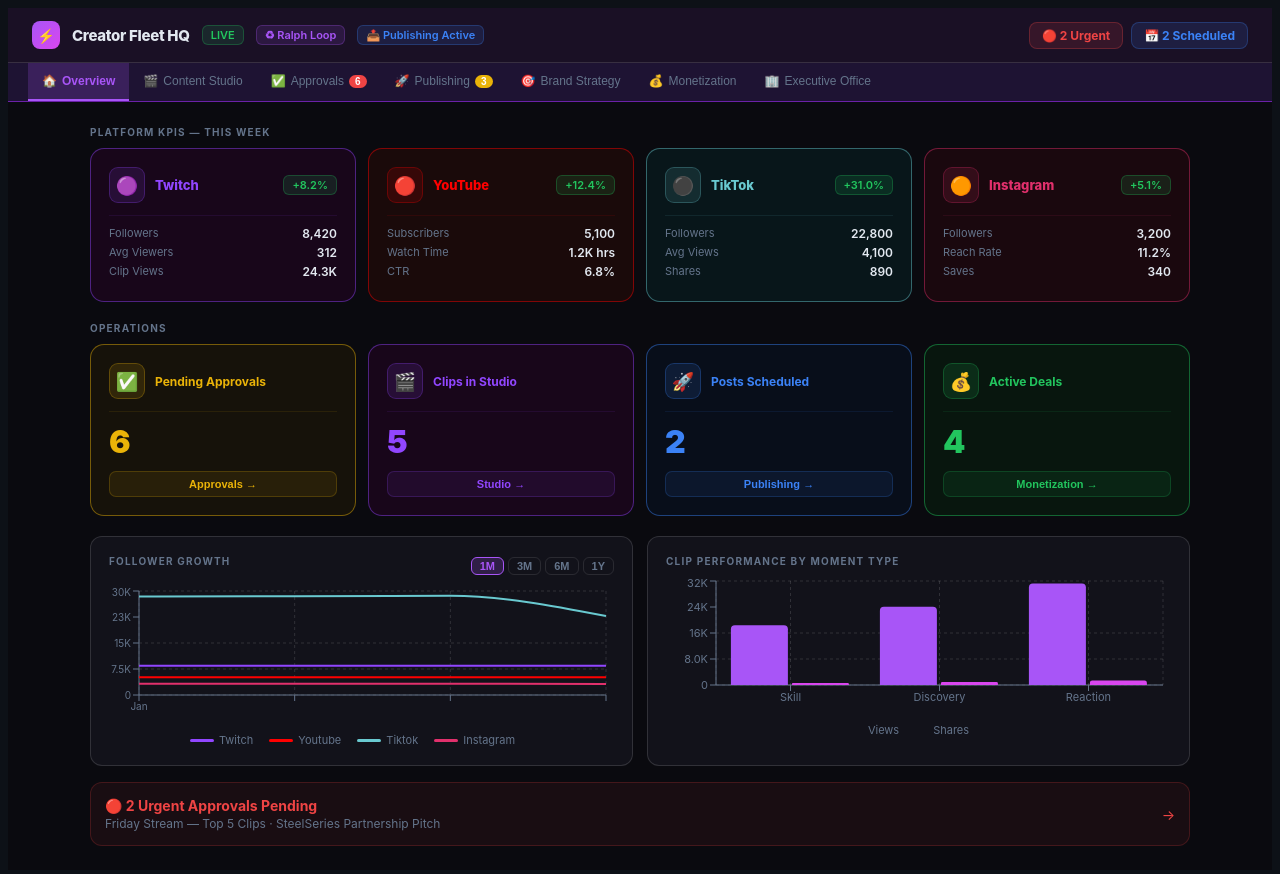
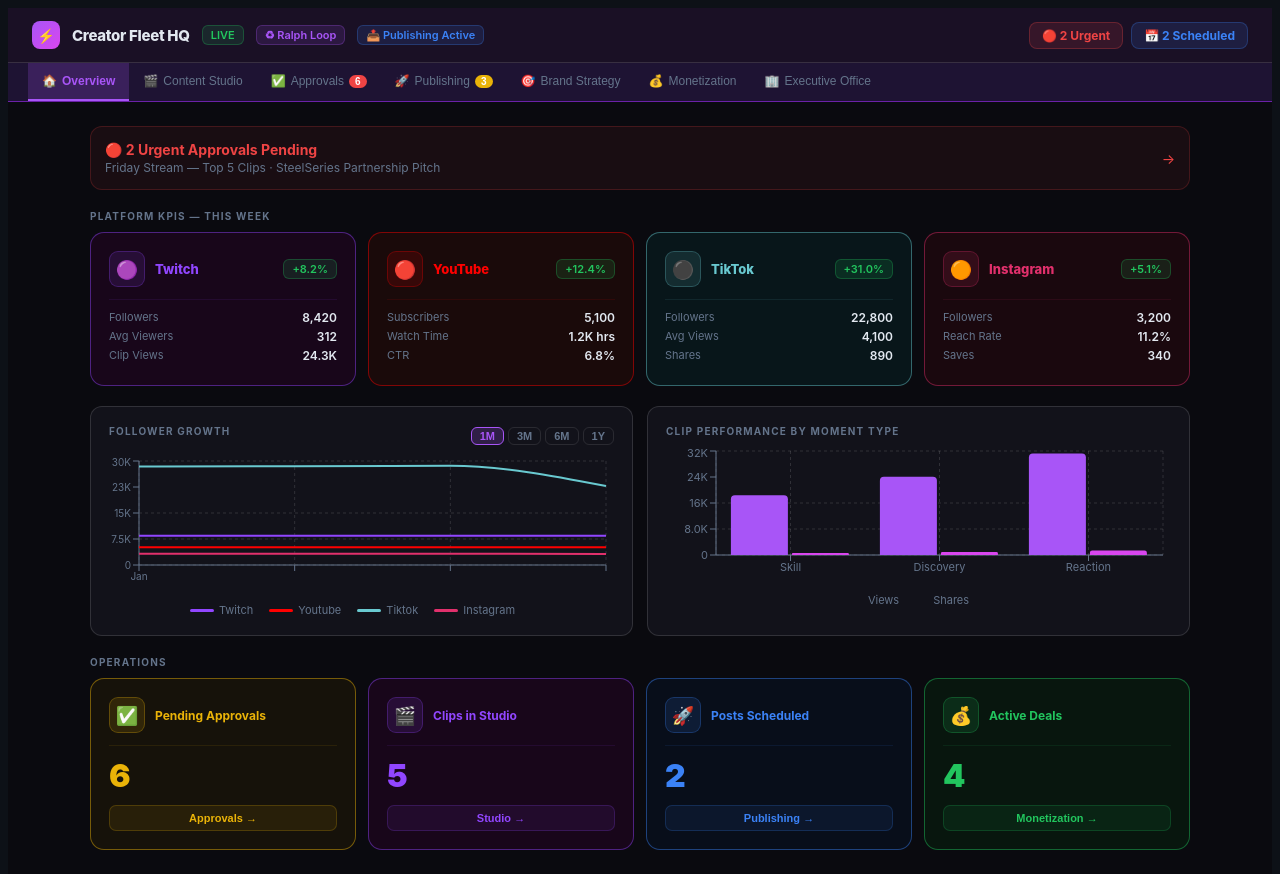
Before and after one commit to Moddaveel/creator-fleet-hq, a React (Vite) app: page / in a window 1280 px wide. Built offline with nearby package versions, Linux system fonts and the light colour scheme.

Commit message:
feat: restructure overview layout — alerts, KPIs, charts, operations

```diff
--- a/src/pages/Overview.jsx
+++ b/src/pages/Overview.jsx
@@ -5,7 +5,6 @@
 import Card from "../components/Card";
 import Sect from "../components/Sect";
 
-// --- 52 weeks of growth data (1 year) ---
 const allGrowthData = [
   {label:"Jan W1", twitch:6100,youtube:3800,tiktok:9200,instagram:2700},
   {label:"Jan W2", twitch:6250,youtube:3900,tiktok:9800,instagram:2730},
@@ -90,41 +89,39 @@
 
 const fmtK = v => v >= 1000 ? (v/1000).toFixed(v>=10000?0:1)+"K" : v;
 
-function CustomLegend({ payload }) {
-  return (
-    <div style={{ display:"flex", gap:16, justifyContent:"center", paddingTop:8 }}>
-      {payload.map(e => (
-        <div key={e.dataKey} style={{ display:"flex", alignItems:"center", gap:5 }}>
-          <div style={{ width:24, height:3, background:e.color, borderRadius:2 }} />
-          <span style={{ fontSize:11, color:C.muted, textTransform:"capitalize" }}>{e.dataKey}</span>
-        </div>
-      ))}
-    </div>
-  );
-}
-
 export default function Overview({ approvals, clips, publishQueue, navigateTo }) {
   const scheduled = publishQueue.reduce((a,i)=>a+i.platforms.filter(p=>p.status==="scheduled").length,0);
   const statVals = [approvals.length, clips.length, scheduled, 4];
   const [zoom, setZoom] = useState("1M");
+  const urgentApprovals = approvals.filter(a => a.priority === "urgent");
 
   const growthData = useMemo(() => {
     const weeks = ZOOM_OPTIONS.find(o => o.label === zoom)?.weeks ?? 4;
     return allGrowthData.slice(-weeks);
   }, [zoom]);
 
-  // Only show month label at first week of each month
   const tickFormatter = (val, idx) => {
     if (idx === 0) return val.split(" ")[0];
     const prev = growthData[idx - 1];
     if (!prev) return "";
-    const curMonth = val.split(" ")[0];
-    const prevMonth = prev.label.split(" ")[0];
-    return curMonth !== prevMonth ? curMonth : "";
+    return val.split(" ")[0] !== prev.label.split(" ")[0] ? val.split(" ")[0] : "";
   };
 
   return (
     <div style={{ padding:24, maxWidth:1100, margin:"0 auto" }}>
+
+      {/* 1 — ALERTS */}
+      {urgentApprovals.length > 0 && (
+        <div onClick={() => navigateTo("approvals")} style={{ marginBottom:20, background:C.red+"11", border:"1px solid "+C.red+"33", borderRadius:12, padding:14, cursor:"pointer", display:"flex", justifyContent:"space-between", alignItems:"center" }}>
+          <div>
+            <div style={{ fontWeight:700, color:C.red, marginBottom:2 }}>{"🔴 "+urgentApprovals.length+" Urgent Approvals Pending"}</div>
+            <div style={{ fontSize:12, color:C.muted }}>{urgentApprovals.map(a=>a.title).join(" · ")}</div>
+          </div>
+          <span style={{ color:C.red }}>→</span>
+        </div>
+      )}
+
+      {/* 2 — PLATFORM KPIs */}
       <Sect>Platform KPIs — This Week</Sect>
       <div style={{ display:"flex", gap:12, marginBottom:20, flexWrap:"wrap" }}>
         {platforms.map(p => (
@@ -145,22 +142,8 @@
         ))}
       </div>
 
-      <Sect>Operations</Sect>
-      <div style={{ display:"grid", gridTemplateColumns:"repeat(4,1fr)", gap:12, marginBottom:20 }}>
-        {statCards.map((s, i) => (
-          <div key={s.nav} style={{ background:s.bg, border:"1px solid "+s.border, borderRadius:14, padding:18 }}>
-            <div style={{ display:"flex", alignItems:"center", gap:10, marginBottom:12 }}>
-              <div style={{ width:34, height:34, background:s.accent+"20", border:"1px solid "+s.accent+"44", borderRadius:9, display:"flex", alignItems:"center", justifyContent:"center", fontSize:18 }}>{s.icon}</div>
-              <div style={{ fontSize:12, fontWeight:700, color:s.accent }}>{s.label}</div>
-            </div>
-            <div style={{ borderTop:"1px solid "+s.accent+"18", marginBottom:10 }} />
-            <div style={{ fontSize:32, fontWeight:900, color:s.accent, marginBottom:10 }}>{statVals[i]}</div>
-            <button onClick={() => navigateTo(s.nav)} style={{ width:"100%", background:s.accent+"15", border:"1px solid "+s.accent+"33", borderRadius:7, padding:"6px 0", color:s.accent, fontSize:11, fontWeight:700, cursor:"pointer" }}>{s.btn} →</button>
-          </div>
-        ))}
-      </div>
-
-      <div style={{ display:"grid", gridTemplateColumns:"1fr 1fr", gap:14, marginBottom:16 }}>
+      {/* 3 — CHARTS */}
+      <div style={{ display:"grid", gridTemplateColumns:"1fr 1fr", gap:14, marginBottom:20 }}>
         <Card>
           <div style={{ display:"flex", alignItems:"center", justifyContent:"space-between", marginBottom:10 }}>
             <Sect>Follower Growth</Sect>
@@ -178,7 +161,16 @@
               <XAxis dataKey="label" stroke={C.muted} fontSize={10} tick={{fill:C.muted,fontSize:10}} tickFormatter={tickFormatter} interval={0} />
               <YAxis stroke={C.muted} fontSize={10} tick={{fill:C.muted,fontSize:10}} width={40} tickFormatter={fmtK} />
               <Tooltip contentStyle={{background:C.card,border:"1px solid rgba(255,255,255,0.13)",borderRadius:8,fontSize:12}} labelStyle={{color:C.text}} formatter={(v,n)=>[v.toLocaleString(), n.charAt(0).toUpperCase()+n.slice(1)]} />
-              <Legend content={<CustomLegend />} />
+              <Legend content={({ payload }) => (
+                <div style={{ display:"flex", gap:16, justifyContent:"center", paddingTop:8 }}>
+                  {payload.map(e => (
+                    <div key={e.dataKey} style={{ display:"flex", alignItems:"center", gap:5 }}>
+                      <div style={{ width:24, height:3, background:e.color, borderRadius:2 }} />
+                      <span style={{ fontSize:11, color:C.muted, textTransform:"capitalize" }}>{e.dataKey}</span>
+                    </div>
+                  ))}
+                </div>
+              )} />
               <Line type="monotone" dataKey="twitch"    stroke="#9146FF" strokeWidth={2} dot={false} />
               <Line type="monotone" dataKey="youtube"   stroke="#FF0000" strokeWidth={2} dot={false} />
               <Line type="monotone" dataKey="tiktok"    stroke="#69c9d0" strokeWidth={2} dot={false} />
@@ -212,15 +204,22 @@
         </Card>
       </div>
 
-      {approvals.filter(a=>a.priority==="urgent").length > 0 && (
-        <div onClick={() => navigateTo("approvals")} style={{ marginTop:16, background:C.red+"11", border:"1px solid "+C.red+"33", borderRadius:12, padding:14, cursor:"pointer", display:"flex", justifyContent:"space-between", alignItems:"center" }}>
-          <div>
-            <div style={{ fontWeight:700, color:C.red, marginBottom:2 }}>{"🔴 "+approvals.filter(a=>a.priority==="urgent").length+" Urgent Approvals Pending"}</div>
-            <div style={{ fontSize:12, color:C.muted }}>{approvals.filter(a=>a.priority==="urgent").map(a=>a.title).join(" · ")}</div>
+      {/* 4 — OPERATIONS */}
+      <Sect>Operations</Sect>
+      <div style={{ display:"grid", gridTemplateColumns:"repeat(4,1fr)", gap:12 }}>
+        {statCards.map((s, i) => (
+          <div key={s.nav} style={{ background:s.bg, border:"1px solid "+s.border, borderRadius:14, padding:18 }}>
+            <div style={{ display:"flex", alignItems:"center", gap:10, marginBottom:12 }}>
+              <div style={{ width:34, height:34, background:s.accent+"20", border:"1px solid "+s.accent+"44", borderRadius:9, display:"flex", alignItems:"center", justifyContent:"center", fontSize:18 }}>{s.icon}</div>
+              <div style={{ fontSize:12, fontWeight:700, color:s.accent }}>{s.label}</div>
+            </div>
+            <div style={{ borderTop:"1px solid "+s.accent+"18", marginBottom:10 }} />
+            <div style={{ fontSize:32, fontWeight:900, color:s.accent, marginBottom:10 }}>{statVals[i]}</div>
+            <button onClick={() => navigateTo(s.nav)} style={{ width:"100%", background:s.accent+"15", border:"1px solid "+s.accent+"33", borderRadius:7, padding:"6px 0", color:s.accent, fontSize:11, fontWeight:700, cursor:"pointer" }}>{s.btn} →</button>
           </div>
-          <span style={{ color:C.red }}>→</span>
-        </div>
-      )}
+        ))}
+      </div>
+
     </div>
   );
 }
```
